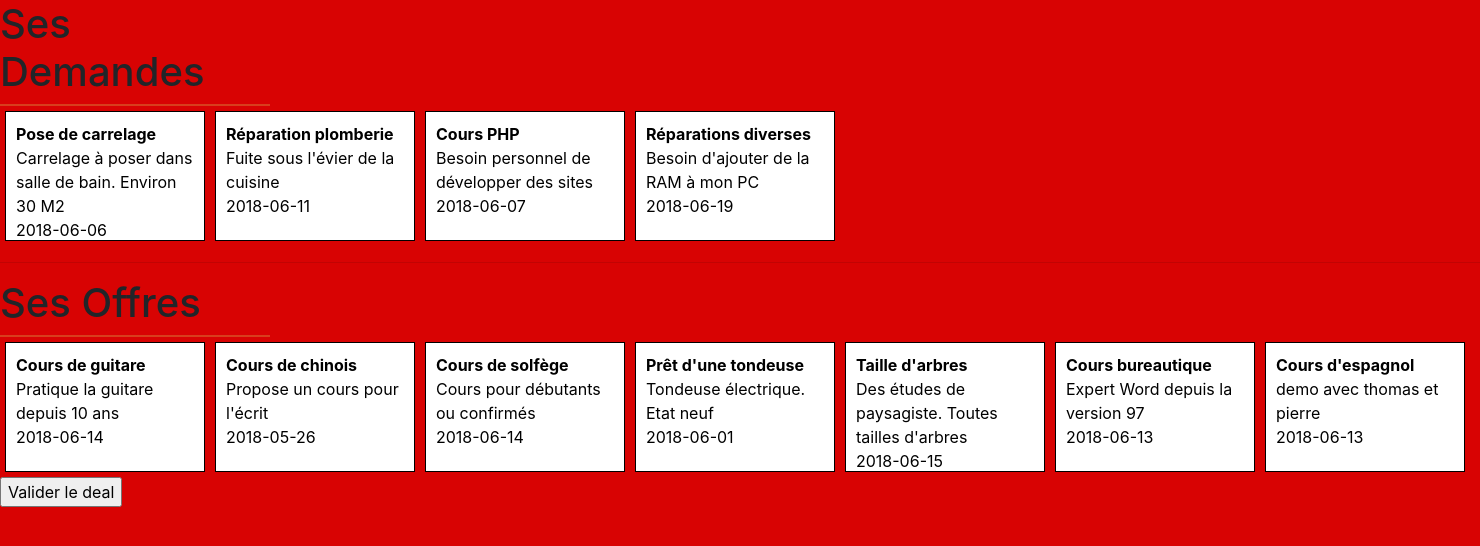
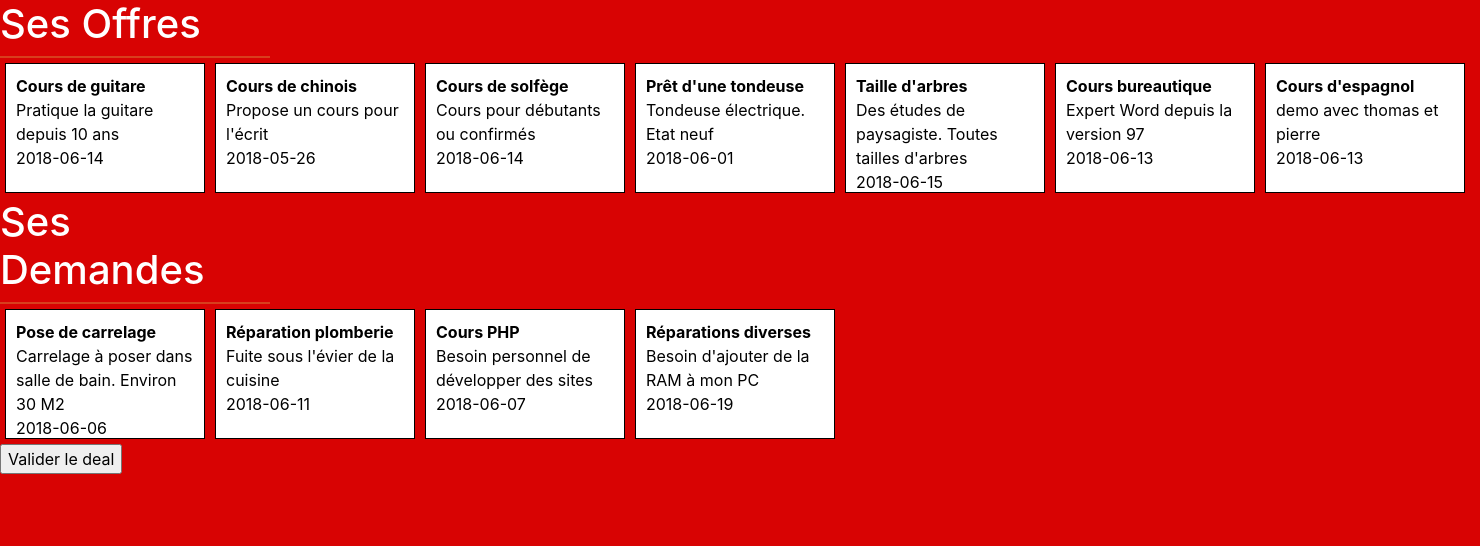
Before and after one commit to minhthomas/PPE3_troc, a CodeIgniter app: page /BTS2/index.php/ctrl_acceuil/getOffreAndDemandeOfSelectedUser?idUser=5 in a window 1480 px wide. Shown: the top 546 px of the page. Run offline with CodeIgniter, Linux system fonts and the light colour scheme; data comes from the database, SQL or seed files in the repository; some libraries are stand-ins or nearby versions.

Commit message:
Finalisation rendu master

```diff
--- a/CSS/mesStyles.css
+++ b/CSS/mesStyles.css
@@ -1,16 +1,11 @@
 body{
     background-color: #d80303 !important;
-<<<<<<< HEAD
-    /* color: white !important; */
-=======
     color: white !important;
->>>>>>> origin/thomas
 }
 
 /* CSS Bandeau */
 .infosConnectUser{
     text-align: center;
-<<<<<<< HEAD
 }
 .img_user{
     width: 20px;
@@ -19,16 +14,6 @@ body{
     float: left;
     height: 0px;
 }
-=======
-}
-.img_user{
-    width: 20px;
-}
-.welcome_user{
-    float: left;
-    height: 0px;
-}
->>>>>>> origin/thomas
 ul{
     display: table;
     width: 600px;
@@ -229,6 +214,24 @@ ul li a:active{
     background-color: white;
     color: black;
 }
+.cssDemandeDeals2{
+    padding: 10px;
+    border:1px solid black;
+    margin: 5px;
+    width: 200px;
+    height: 130px;
+    background-color: white;
+    color: black;
+}
+.cssOffreDeals2{
+    padding: 10px;
+    border:1px solid black;
+    margin: 5px;
+    width: 200px;
+    height: 130px;
+    background-color: white;
+    color: black;
+}
 
 .DivInsertDeal{
     float: left;
--- a/JS/mesFonctions.js
+++ b/JS/mesFonctions.js
@@ -41,9 +41,6 @@ function openWindowOffre(idOffre)
     )
 }
 
-// Marche pour les premières offres ET demandes MAIS
-// Ne marche pas pour les dernières offres ET Demandes ?
-// (?? Uncaught SyntaxError: missing ) after argument list ??)
 function updateOffre()
 {
     var idOffre = $('#numOffre').val();
@@ -93,8 +90,6 @@ function openWindowDemande(idDemande)
     )
 }
 
-// Même problème que offre ??
-// Se référer aux commentaires de updateOffre
 function updateDemande()
 {
     var idDemande = $('#numDemande').val();
--- a/application/views/view_UsersOffresAndDemandes.php
+++ b/application/views/view_UsersOffresAndDemandes.php
@@ -16,19 +16,41 @@
     <script src="<?php echo base_url() ?>JS/mesFonctions.js"></script>
     <script>
         $(function() {
-            $(".cssDemandeDeals").on("click", function() {
-                $(".cssDemandeDeals").css("background-color", "white");
+            $(".cssDemandeDeals2").on("click", function() {
+                $(".cssDemandeDeals2").css("background-color", "white");
                 $(this).css("background-color", "grey");
             });
 
-            $(".cssOffreDeals").on("click", function() {
-                $(".cssOffreDeals").css("background-color", "white");
+            $(".cssOffreDeals2").on("click", function() {
+                $(".cssOffreDeals2").css("background-color", "white");
                 $(this).css("background-color", "grey");
             });
         });
     </script>
 </head>
 <body>
+    <div class="fondDemande">
+        <h1 id='Offres'>Ses Offres</h1>
+    </div>
+
+    <div class="cssDivOffre" id='divOffre'>
+        <?php
+            foreach ($lesOffresUser as $uneOffreUser)
+            {
+        ?>
+                <div class="cssOffreDeals2" onclick='setidOffreSelectedUser(<?php echo $uneOffreUser->idOffre ?>, <?php echo $uneOffreUser->idService ?>)'>
+                    <p class="">
+                        <strong><?php echo $uneOffreUser->nomService ?></strong><br>
+                        <?php echo $uneOffreUser->descriptionOffre ?><br>
+                        <?php echo $uneOffreUser->dateOffre; ?>
+                    </p>
+                </div>
+        <?php
+            }
+        ?>
+        <br>
+    </div>
+
     <div class="fondDemande">
         <h1 id='Demandes'>Ses Demandes</h1>
     </div>
@@ -38,7 +60,7 @@
             foreach ($lesDemandesUser as $uneDemandeUser)
             {
         ?>
-                <div class="cssDemandeDeals" onclick='setidDemandeSelectedUser(<?php echo $uneDemandeUser->idDemande ?>, <?php echo $uneDemandeUser->idService ?>)'>
+                <div class="cssDemandeDeals2" onclick='setidDemandeSelectedUser(<?php echo $uneDemandeUser->idDemande ?>, <?php echo $uneDemandeUser->idService ?>)'>
                     <p class="">
                         <strong><?php echo $uneDemandeUser->nomService ?></strong><br>
                         <?php echo $uneDemandeUser->descriptionDemande ?><br>
@@ -51,29 +73,5 @@
         <br>
     </div>
 
-    <hr>
-
-    <div class="fondDemande">
-        <h1 id='Offres'>Ses Offres</h1>
-    </div>
-
-    <div class="cssDivOffre" id='divOffre'>
-        <?php
-            foreach ($lesOffresUser as $uneOffreUser)
-            {
-        ?>
-                <div class="cssOffreDeals" onclick='setidOffreSelectedUser(<?php echo $uneOffreUser->idOffre ?>, <?php echo $uneOffreUser->idService ?>)'>
-                    <p class="">
-                        <strong><?php echo $uneOffreUser->nomService ?></strong><br>
-                        <?php echo $uneOffreUser->descriptionOffre ?><br>
-                        <?php echo $uneOffreUser->dateOffre; ?>
-                    </p>
-                </div>
-        <?php
-            }
-        ?>
-        <br>
-    </div>
-
     <input type='button' value='Valider le deal' onclick='CreateDeal()' style="color: black;">
 </body>
```
Also changed, not shown: 1 other file.
